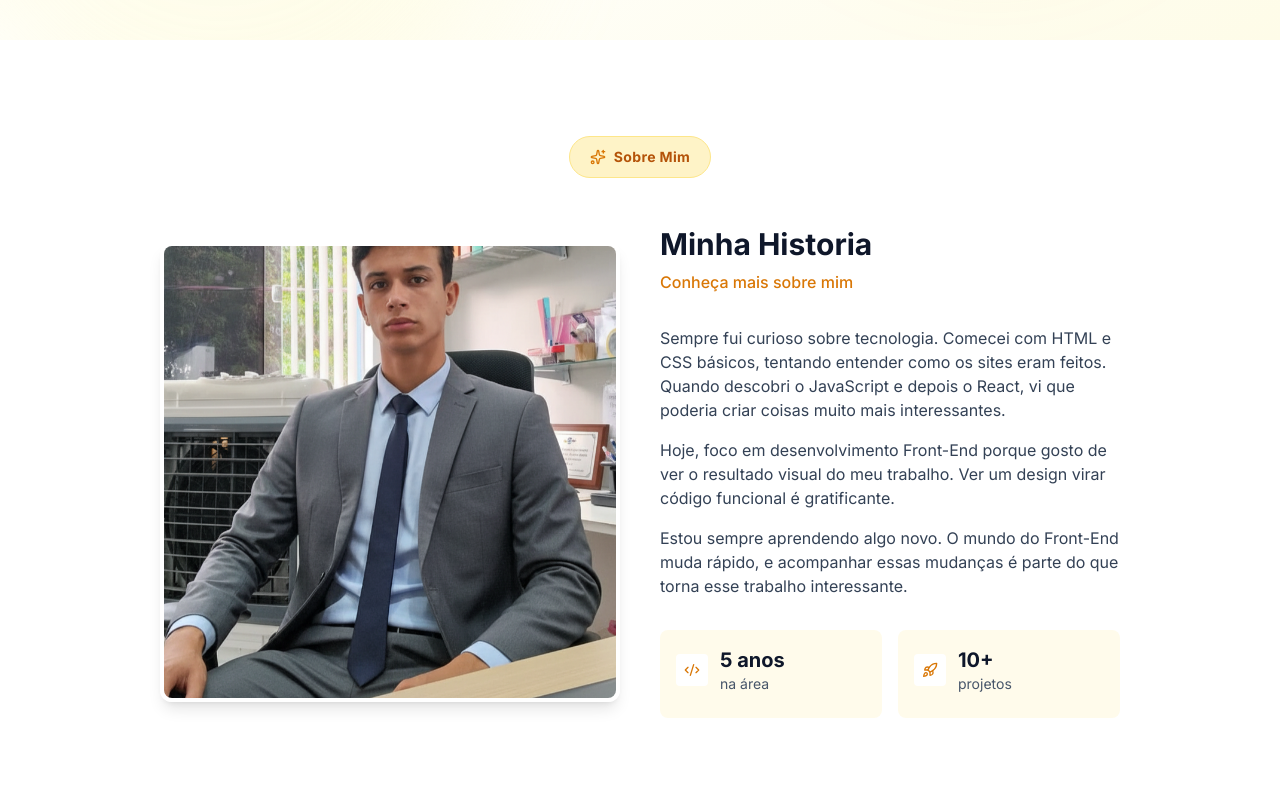
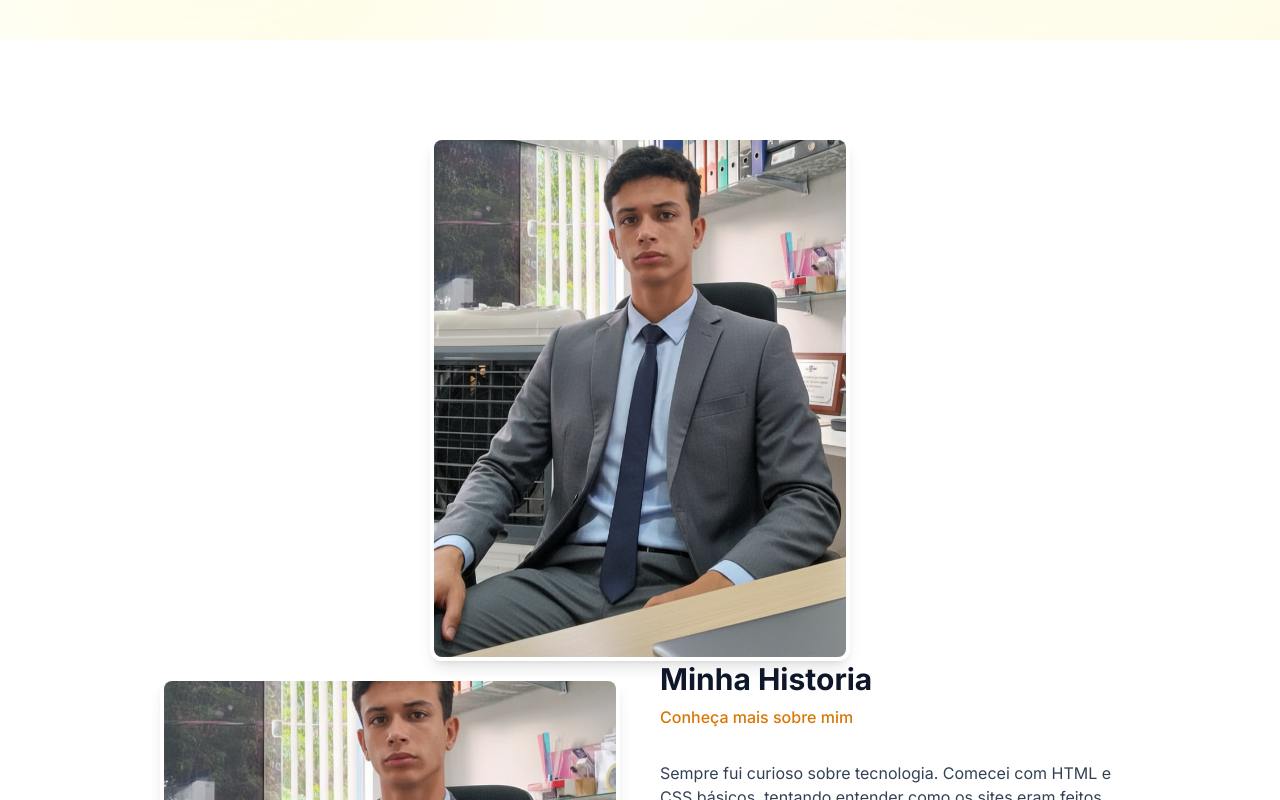
Before and after one commit to DavidRibeiro777/portfoliodavidribeiro, a React (Vite) app: page / in a window 1280 px wide. Shown: the part 760-1560 px from the top of the page. Built offline with nearby package versions, Linux system fonts and the light colour scheme.

Commit message:
Atualização Formato Img
alteração no tamanho  da imagem

```diff
--- a/components/About.tsx
+++ b/components/About.tsx
@@ -9,19 +9,21 @@ export const About: React.FC = () => {
 
         {/* Badge Centralizado - NOVA ADIÇÃO */}
      <motion.div
-          initial={{ opacity: 0, y: -20 }}
-          whileInView={{ opacity: 1, y: 0 }}
+  initial={{ opacity: 0, x: -30 }}
+  whileInView={{ opacity: 1, x: 0 }}
   viewport={{ once: true }}
   transition={{ duration: 0.6 }}
-          className="flex justify-center mb-12"
+  className="relative w-full max-w-[420px] mx-auto"
 >
-          <div className="inline-flex items-center gap-2 bg-amber-100 border border-amber-200 px-5 py-2.5 rounded-full">
-            <Sparkles className="w-4 h-4 text-amber-600" />
-            <span className="text-sm font-bold text-amber-700 tracking-wide">
-              Sobre Mim
-            </span>
+  <div className="relative rounded-xl overflow-hidden border-4 border-white shadow-lg aspect-[4/5]">
+    <img
+      src="/david2.png"
+      alt="David Ribeiro"
+      className="w-full h-full object-cover"
+    />
   </div>
 </motion.div>
+
 
         <div className="grid lg:grid-cols-2 gap-10 items-center">
 
```
Lines whose indentation alone changed are shown as unchanged.
